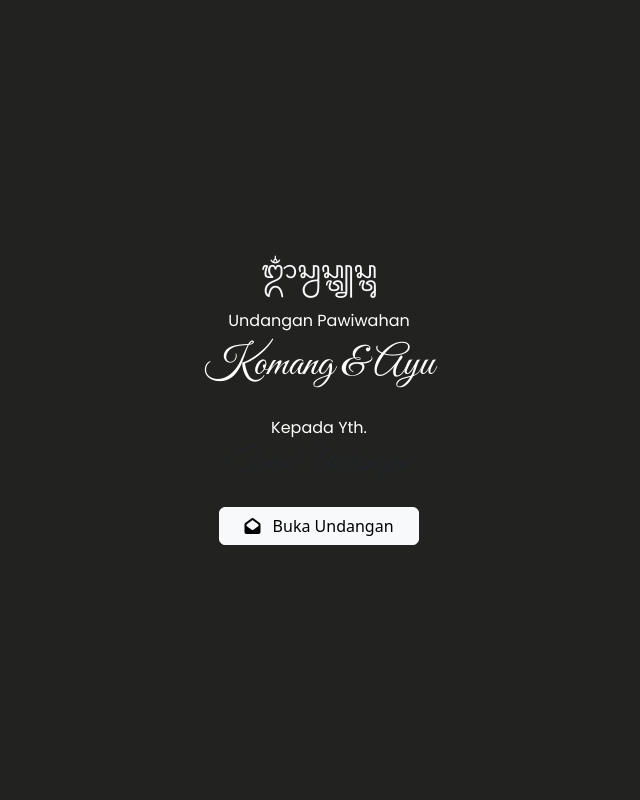
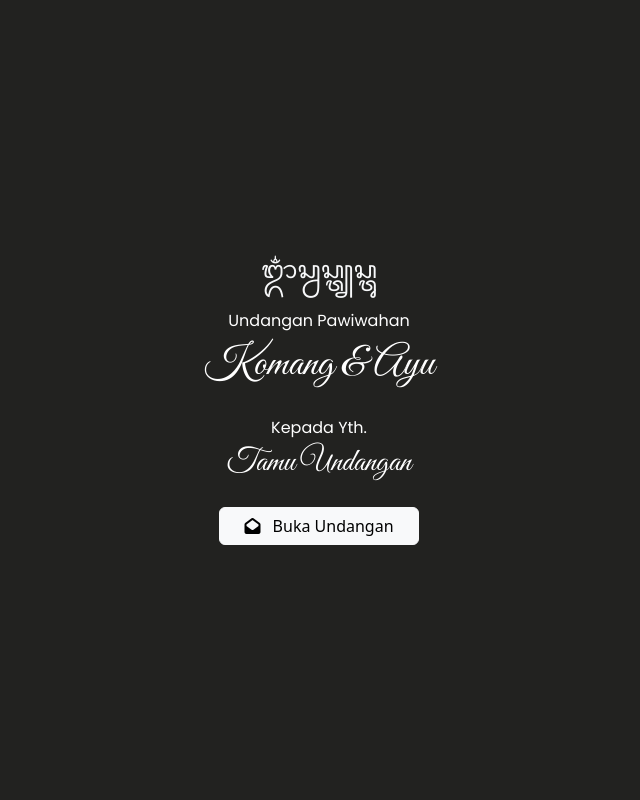
Before and after one commit to nikahan-12/komangdanayu, a plain HTML site: page index.html in a window 1280 px wide. Shown: the top 800 px of the page, without its empty margins (321-961 px from the left). Drawn offline with nearby package versions, Linux system fonts and the light colour scheme; no server answers; a script that the page names is missing.

Commit message:
Update index.html

```diff
--- a/index.html
+++ b/index.html
@@ -7,6 +7,15 @@
     <meta name="viewport" content="width=device-width, initial-scale=1" />
     <title>Undangan Pawiwahan</title>
     <link rel="stylesheet" href="css/style.css" />
+    <style>
+    /* Warna nama penerima undangan */
+    #nama,
+    #namaCover {
+        color: #ffffff !important;
+        -webkit-text-fill-color: #ffffff !important;
+        opacity: 1 !important;
+    }
+</style>
     <link href="https://cdn.jsdelivr.net/npm/bootstrap@5.3.2/dist/css/bootstrap.min.css" rel="stylesheet"
         integrity="sha384-T3c6CoIi6uLrA9TneNEoa7RxnatzjcDSCmG1MXxSR1GAsXEV/Dwwykc2MPK8M2HN" crossorigin="anonymous" />
     <link href="https://fonts.googleapis.com/css?family=Great+Vibes" rel="stylesheet" />
```
